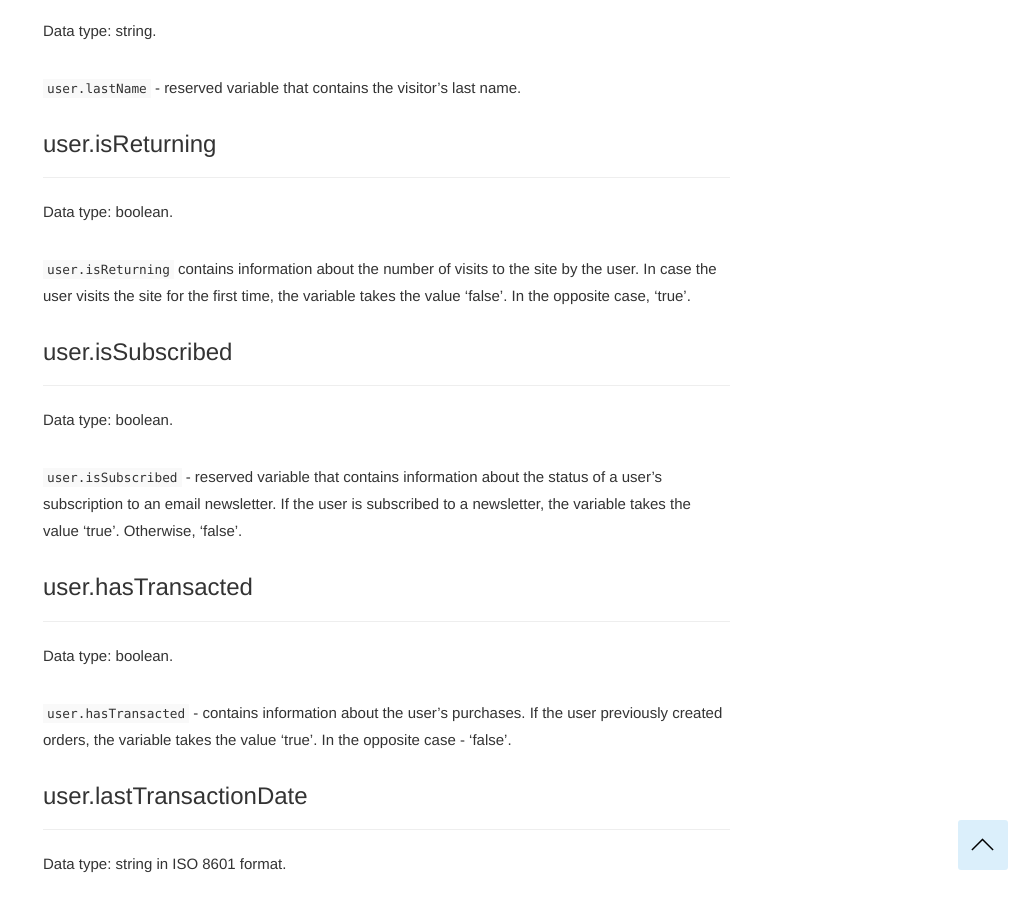
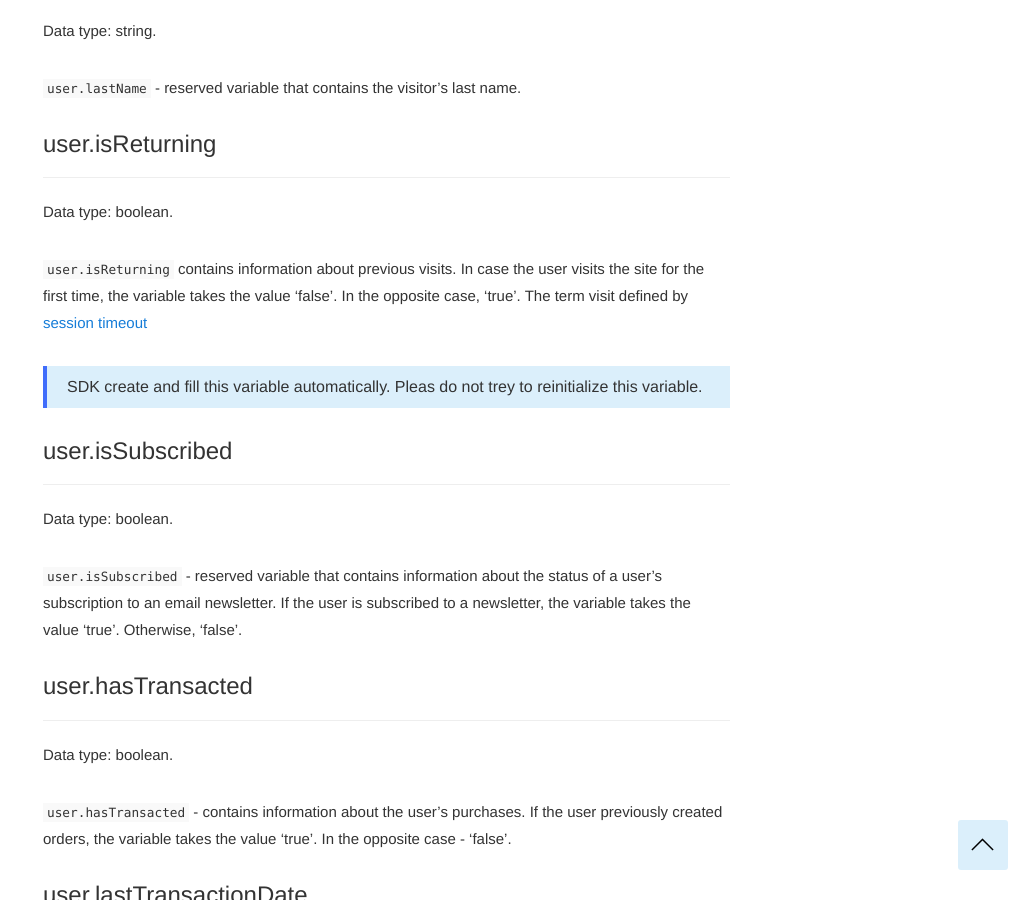
Before and after one commit to segmentstream-com/segmentstream-com.github.io, a Jekyll site: the page built from _docs/digitaldata/user.md, in a window 1280 px wide and 900 px high, scrolled down 2719 px. Shown: the whole window, without its empty margins (252-1280 px from the left). Built offline with Jekyll 4.4.1, drawn with Linux system fonts in a browser that asks for light colours; nearby versions of some CDN libraries.

Commit message:
update isReturning

```diff
--- a/_docs/digitaldata/user.md
+++ b/_docs/digitaldata/user.md
@@ -101,7 +101,10 @@ Data type: string.
 ------
 Data type: boolean.
 
-`user.isReturning` contains information about the number of visits to the site by the user. In case the user visits the site for the first time, the variable takes the value 'false'. In the opposite case, 'true'.
+`user.isReturning` contains information about previous visits. In case the user visits the site for the first time, the variable takes the value 'false'. In the opposite case, 'true'. The term visit defined by [session timeout](/for-analyst/settings#sessionLength)
+
+> SDK create and fill this variable automatically. Pleas do not trey to reinitialize this variable.
+
 
 ### <a name="user.isSubscribed"></a>user.isSubscribed
 ------
```
